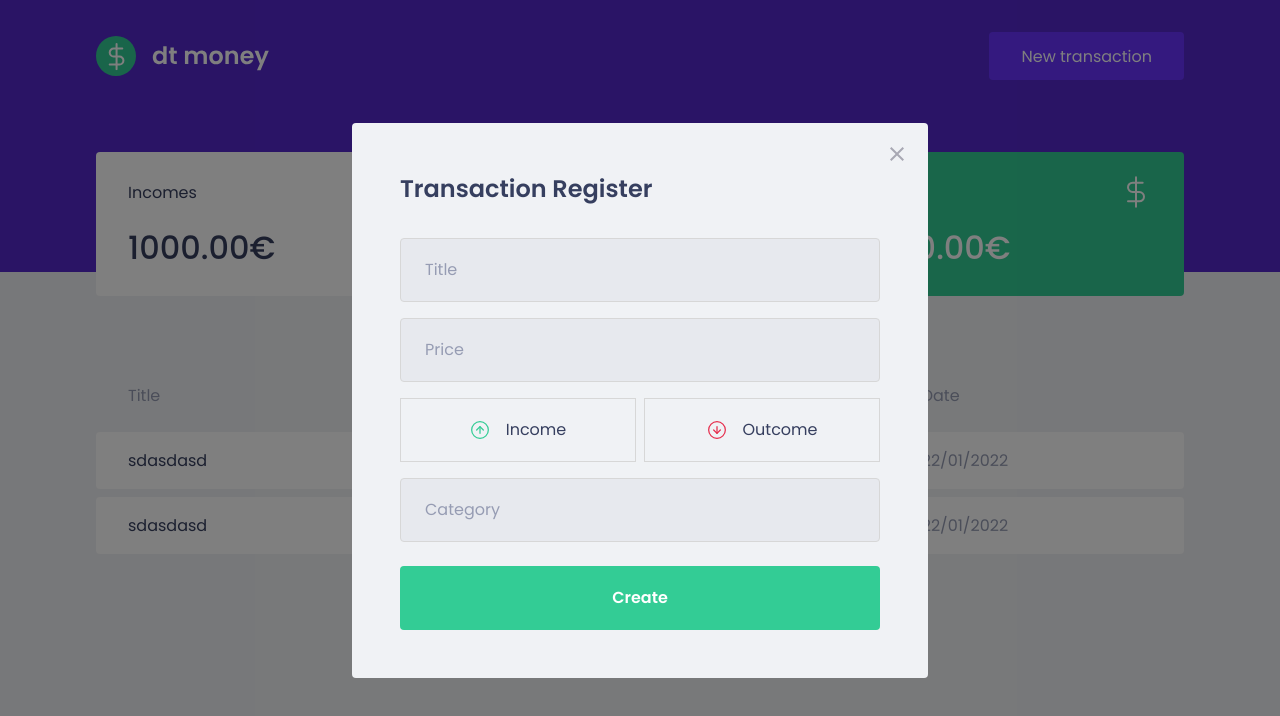
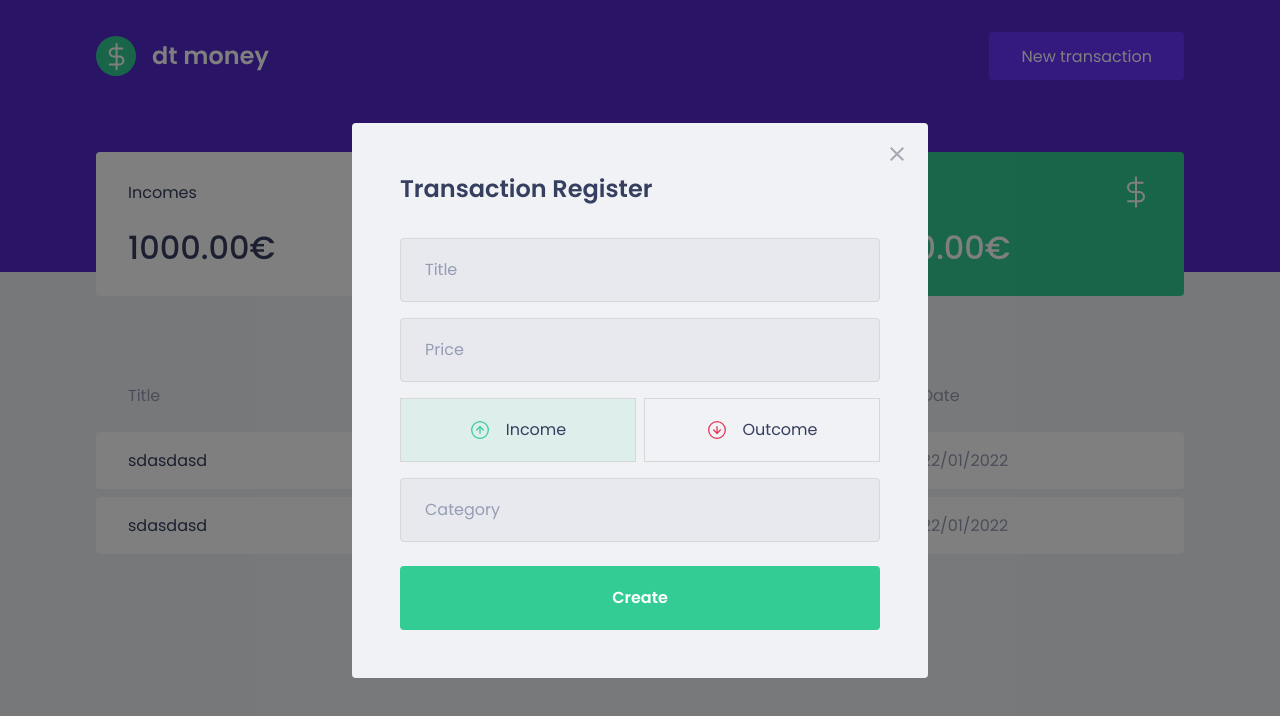
Before and after one commit to lucassodresa/dt-money, a React (Create React App) app: page / in a window 1280 px wide. Both pictures are taken after a click on the button "New transaction". Shown: the top 716 px of the page. Built offline with nearby package versions, Linux system fonts and the light colour scheme; no server answers; what miragejs would draw is missing.

Commit message:
type buttons style

```diff
--- a/src/components/NewTransactionModal/index.tsx
+++ b/src/components/NewTransactionModal/index.tsx
@@ -1,8 +1,9 @@
+import { useState } from "react";
 import Modal from "react-modal";
 import closeImg from "../../assets/close.svg";
 import incomeImg from "../../assets/income.svg";
 import outcomeImg from "../../assets/outcome.svg";
-import { Container, TransactionTypeContainer } from "./styles";
+import { Container, RadioBox, TransactionTypeContainer } from "./styles";
 
 interface NewTransactionModalProps {
   isOpen: boolean;
@@ -12,6 +13,8 @@
   isOpen,
   onRequestClose,
 }: NewTransactionModalProps) => {
+  const [type, setType] = useState("deposit");
+
   return (
     <Modal
       isOpen={isOpen}
@@ -32,14 +35,28 @@
         <input placeholder="Price" type="number" />
 
         <TransactionTypeContainer>
-          <button type="button">
+          <RadioBox
+            type="button"
+            onClick={() => {
+              setType("deposit");
+            }}
+            isActive={type === "deposit"}
+            activeColor="green"
+          >
             <img src={incomeImg} alt="Income" />
             <span>Income</span>
-          </button>
-          <button type="button">
+          </RadioBox>
+          <RadioBox
+            type="button"
+            onClick={() => {
+              setType("withdraw");
+            }}
+            isActive={type === "withdraw"}
+            activeColor="red"
+          >
             <img src={outcomeImg} alt="Outcome" />
             <span>Outcome</span>
-          </button>
+          </RadioBox>
         </TransactionTypeContainer>
 
         <input placeholder="Category" />
--- a/src/components/NewTransactionModal/styles.ts
+++ b/src/components/NewTransactionModal/styles.ts
@@ -1,5 +1,5 @@
 import styled from "styled-components";
-import { darken } from "polished";
+import { darken, transparentize } from "polished";
 
 export const Container = styled.form`
   h2 {
@@ -49,12 +49,26 @@
   display: grid;
   grid-template-columns: 1fr 1fr;
   gap: 0.5rem;
+`;
 
-  button {
+const colors = {
+  green: "#33cc95",
+  red: "#e62e4d",
+};
+
+interface RadioBoxProps {
+  isActive: boolean;
+  activeColor: "green" | "red";
+}
+
+export const RadioBox = styled.button<RadioBoxProps>`
   height: 4rem;
   border: 1px solid #d7d7d7;
   border-radius: 0.25;
-    background: transparent;
+  background: ${(props) =>
+    props.isActive
+      ? transparentize(0.9, colors[props.activeColor])
+      : "transparent"};
   display: flex;
   align-items: center;
   justify-content: center;
@@ -75,5 +89,4 @@
     font-size: 1rem;
     color: var(--text-title);
   }
-  }
 `;
```
Lines whose indentation alone changed are shown as unchanged.
